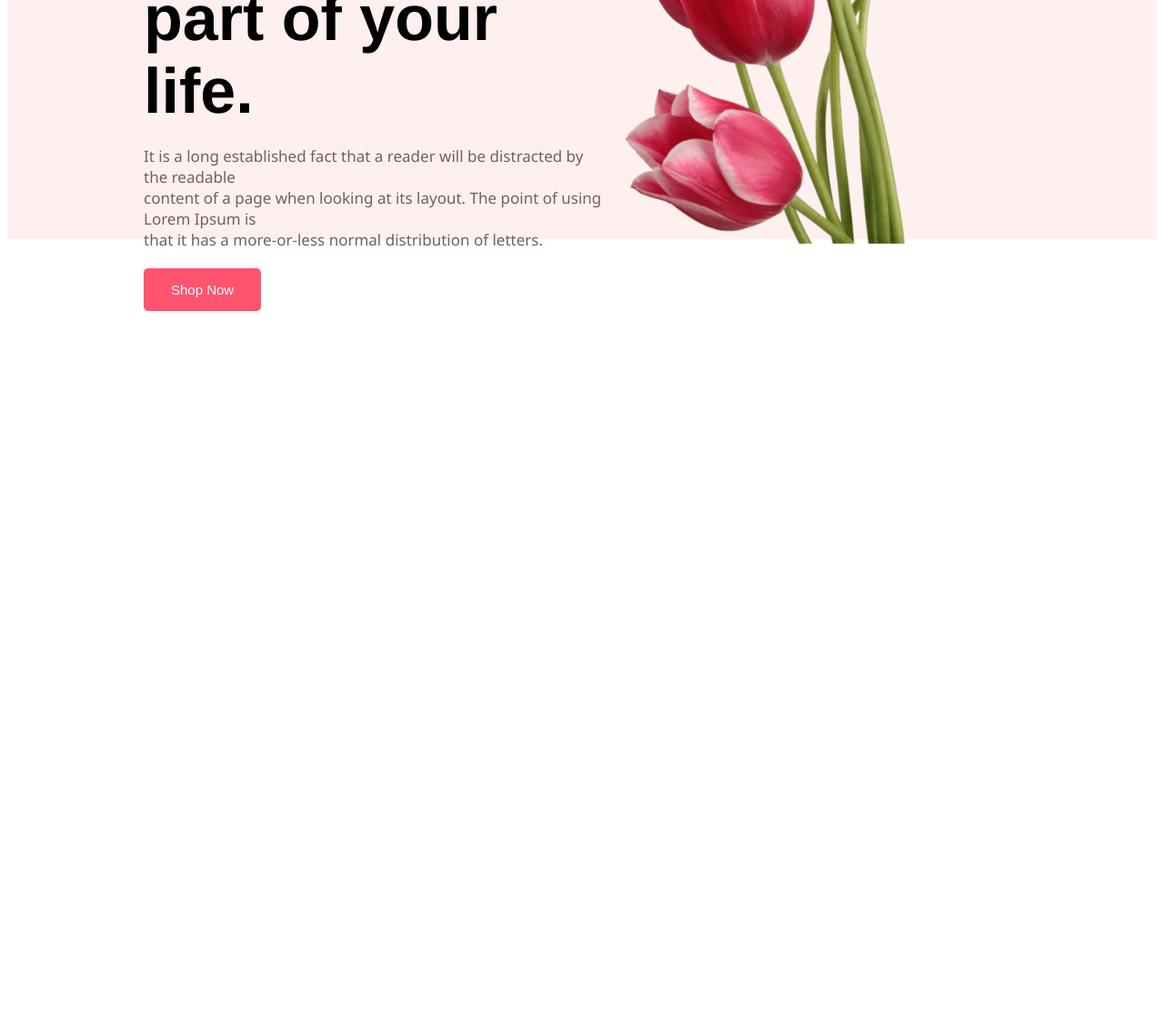
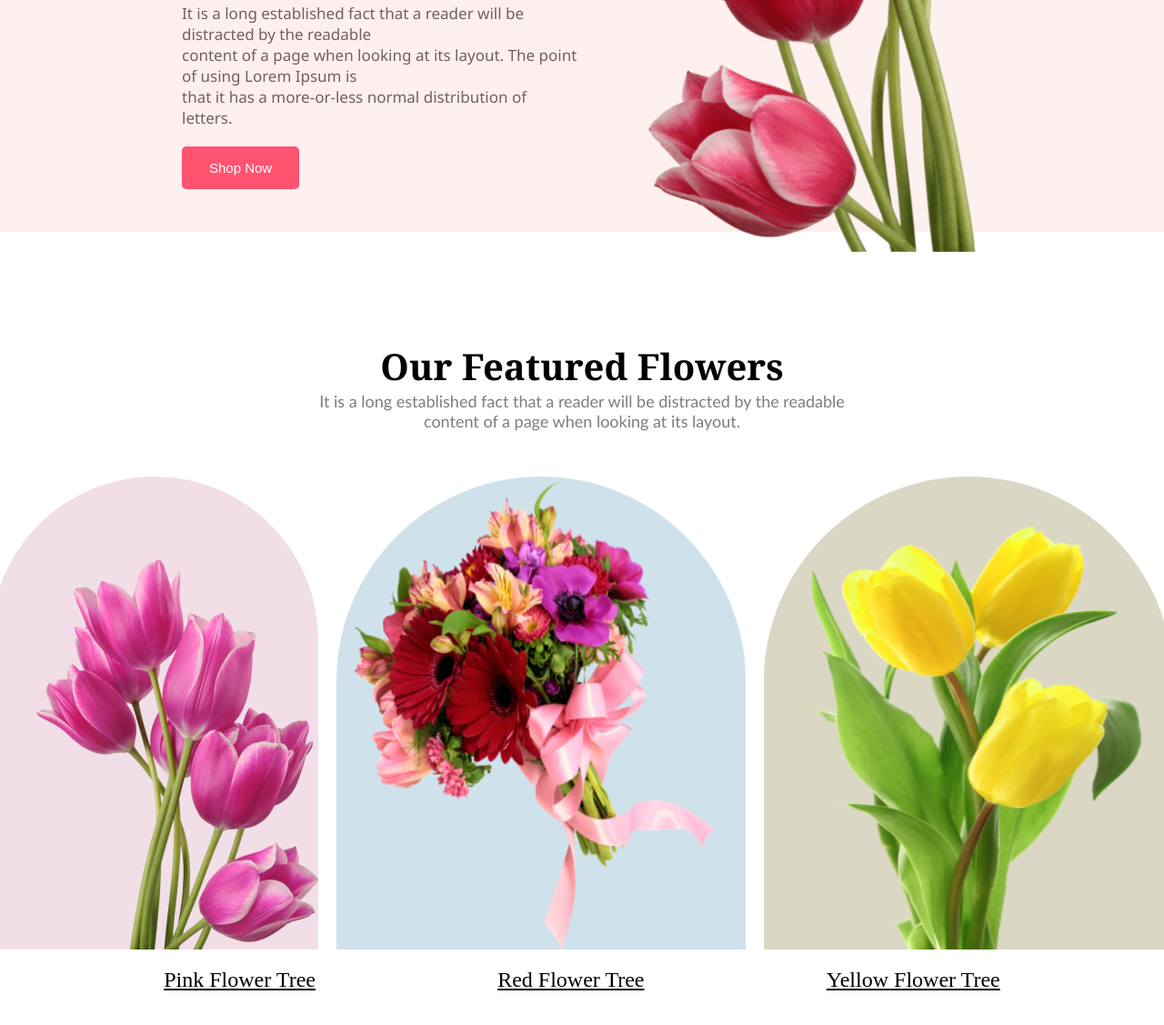
Before and after one commit to Gisan999/first-assignment, a plain HTML site: page index.html in a window 1280 px wide. Shown: the part 465-1592 px from the top of the page at 91% size. Before the commit the page ends 807 px from the top, so only its background shows below. Drawn offline with Linux system fonts and the light colour scheme.

Commit message:
added section two

```diff
--- a/index.html
+++ b/index.html
@@ -1,11 +1,13 @@
 <!DOCTYPE html>
 <html lang="en">
+
 <head>
     <meta charset="UTF-8">
     <meta name="viewport" content="width=device-width, initial-scale=1.0">
     <title>First-Assignment</title>
     <link rel="stylesheet" href="style.css">
 </head>
+
 <body>
     <main>
         <div class="section-one">
@@ -18,8 +20,33 @@
                     that it has a more-or-less normal distribution of letters.</p>
                 <button class="btn">Shop Now</button>
             </div>
-    <div class="section-one-img">
                 <img class="img-one" src="./Flower Asset/pngwing 10.png" alt="">
+
+        </div>
+        <div class="section-two">
+            <div class="section-two-content">
+                <h1 class="title-two">Our Featured Flowers</h1>
+                <p class="content-two">It is a long established fact that a reader will be distracted by the readable <br>content of a page when looking at its layout.</p>
+            </div>
+            <div class="section-two-img">
+                <div class="box">
+                    <img class="img-two" src="./Flower Asset/pngwing 6.png" alt="">
+
+                </div>
+                <div class="box">
+                    <img class=" extra-one" src="./Flower Asset/pngwing 5.png" alt="">
+
+                </div>
+                <div class="box">
+                    <img class="extra-two" src="./Flower Asset/pngwing 7.png" alt="">
+
+                </div>
+
+            </div>
+            <div class="caption">
+                <div class="caption-one">Pink Flower Tree</div>
+                <div class="caption-one">Red Flower Tree</div>
+                <div class="caption-one">Yellow Flower Tree</div>
             </div>
         </div>
     </main>
@@ -27,4 +54,5 @@
 
     </footer>
 </body>
+
 </html>
--- a/style.css
+++ b/style.css
@@ -1,41 +1,121 @@
-.section-one{
+*{
+    margin: 0px;
+    padding: 0px;
+}
+
+.section-one {
     height: 90vh;
     background-color: rgb(255, 240, 240);
     display: flex;
     justify-content: space-around;
+    align-items: center;
+    padding-bottom: 0px;
+    /* padding: 30px 30px 0px 150px; */
 }
-.section-one-content{
+
+.section-one-content {
     align-items: center;
-    margin-top: 150px;
+    padding: 50px;
     margin-left: 150px;
 
 }
-.title{
+
+.title {
     font-size: 70px;
     font-family: 'Franklin Gothic Medium', 'Arial Narrow', Arial, sans-serif;
     margin-bottom: 20px;
 }
-.content{
-color: rgb(116, 95, 95);
-font-size:17px ;
-font-family:'Segoe UI', Tahoma, Geneva, Verdana, sans-serif;
 
-margin-bottom: 20px;
+.content {
+    color: rgb(116, 95, 95);
+    font-size: 17px;
+    font-family: 'Segoe UI', Tahoma, Geneva, Verdana, sans-serif;
+
+    margin-bottom: 20px;
 }
-.btn{
-   font-size: 15px;
-    padding:15px 30px 15px 30px;
+
+.btn {
+    font-size: 15px;
+    padding: 15px 30px 15px 30px;
     border: none;
     border-radius: 5px;
     background-color: rgb(255, 83, 112);
     color: white;
 
 }
-.section-one-img{
-    margin-bottom: 0px;
+
+
+.img-one {
+    height: 750px;
+    margin-top: 13px;
+
+
 }
-.img-one{
-    height: 80vh;
-    margin-top: 85px;
-    margin-right: 100px;
+
+.section-two {
+    height: 100vh;
 }
+
+.section-two-content {
+    text-align: center;
+    margin-top: 120px;
+}
+
+.title-two {
+    font-size: 40px;
+
+    font-family: Georgia, 'Times New Roman', Times, serif;
+}
+
+.content-two {
+    color: rgba(39, 39, 39, 0.60);
+    font-size: 18px;
+    font-family: 'Trebuchet MS', 'Lucida Sans Unicode', 'Lucida Grande', 'Lucida Sans', Arial, sans-serif;
+}
+
+.box {
+    width: 450px;
+    height: 520px;
+    background: rgba(167, 33, 98, 0.15);
+    border-radius: 300px 300px 0px 0px;
+
+}
+.extra-one{
+   width: 450px;
+   height: 520px;
+   background-color:  rgba(10, 243, 255, 0.15);
+   border-radius: 300px 300px 0px 0px;
+}
+.extra-two{
+    width: 450px;
+    height: 520px;
+    background: rgba(90, 173, 0, 0.15);
+    border-radius: 300px 300px 0px 0px;
+ }
+
+.img-two{
+    margin-top:92px;
+    margin-left: 50px;
+
+}
+.extra{
+    margin-top: 50px;
+}
+.section-two-img{
+    display: flex;
+    justify-content: center;
+    gap: 20px;
+    margin-top: 50px;
+
+}
+.caption{
+    display: flex;
+    justify-content: space-evenly;
+    gap: 20px;
+
+}
+.caption-one{
+    font-size: 24px;
+    text-decoration-line: underline;
+    margin-top: 20px;
+}
```
Lines whose indentation alone changed are shown as unchanged.
